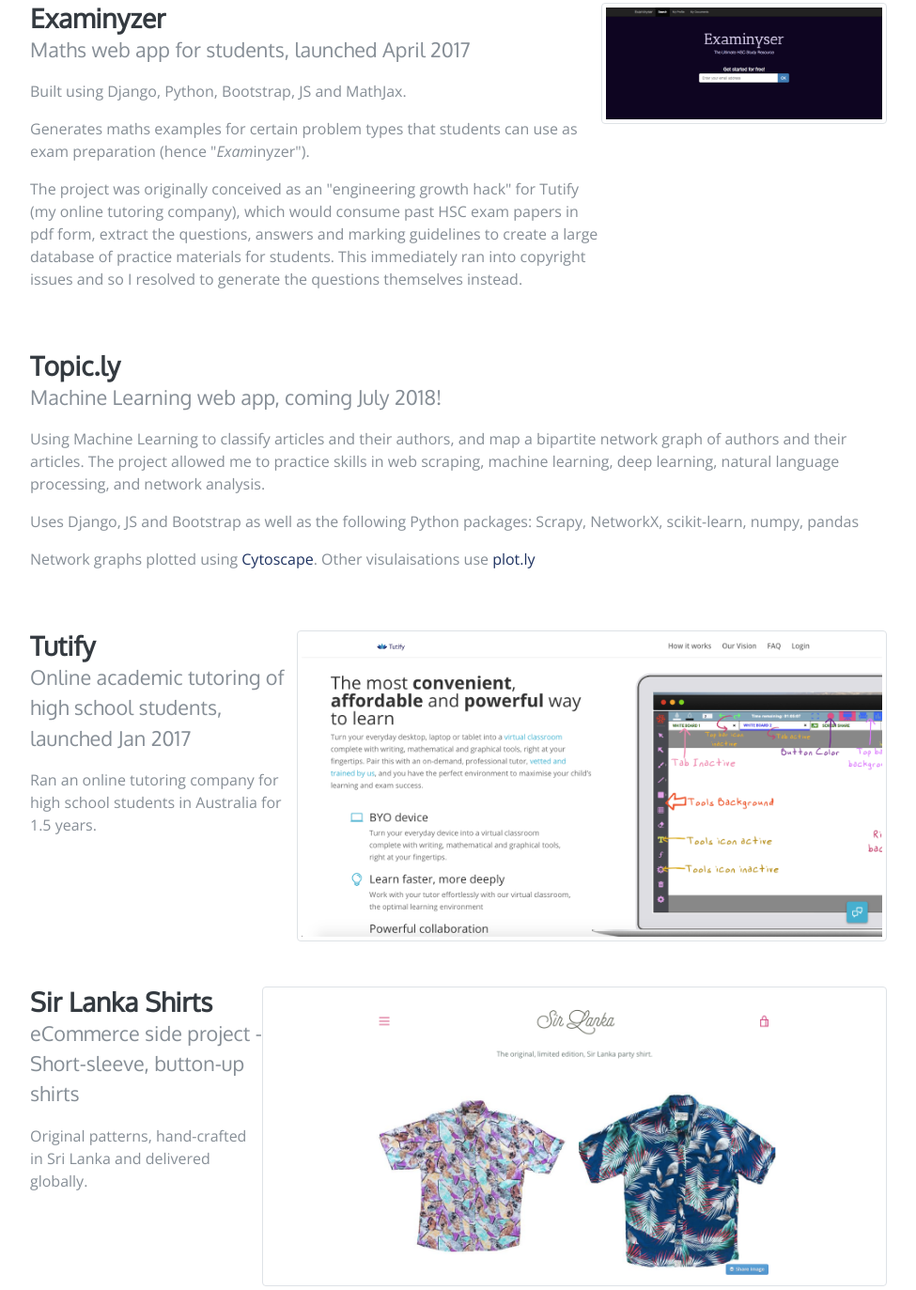
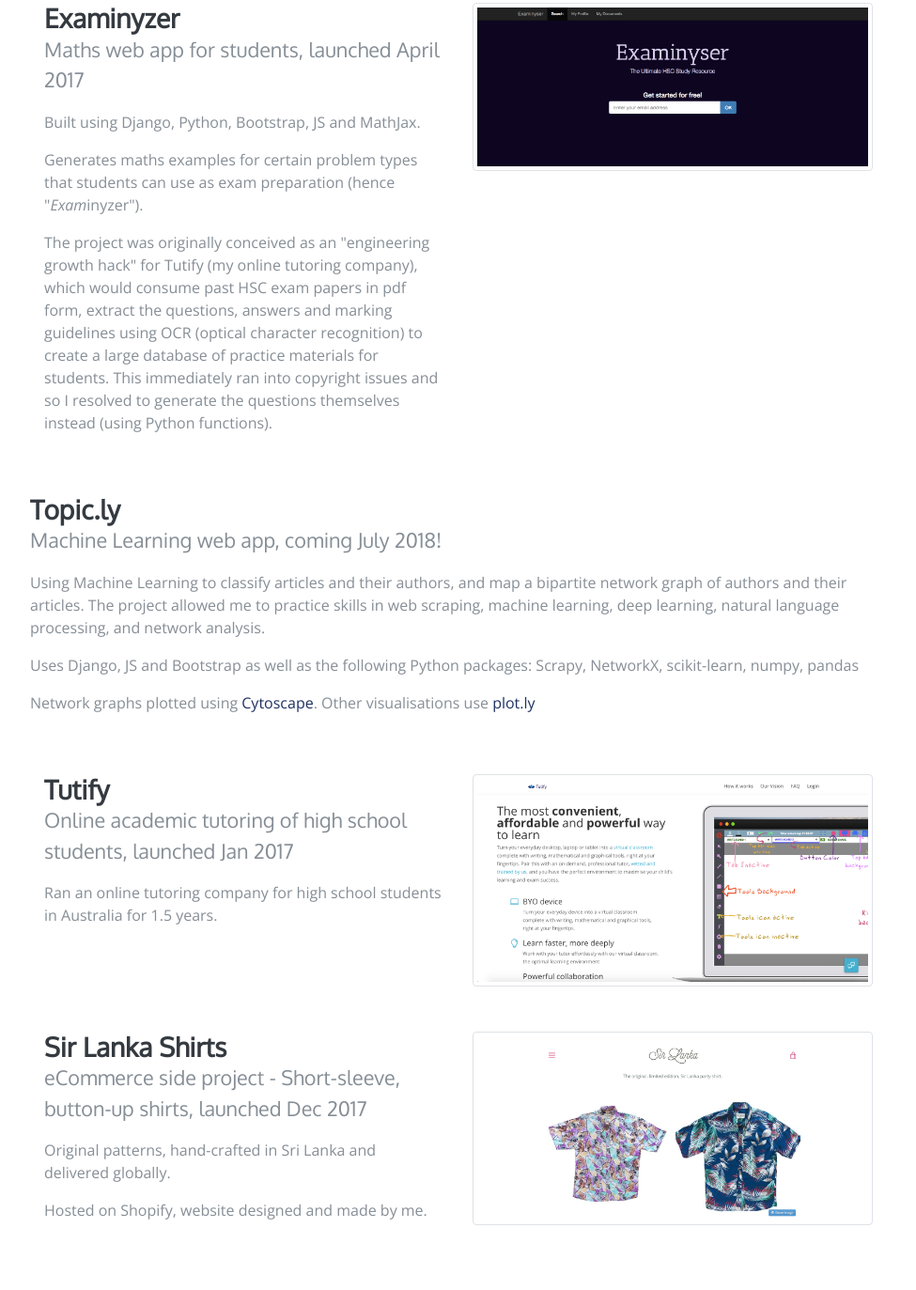
Before and after one commit to murenei/murenei.github.io, a plain HTML site: page index.html in a window 1280 px wide. Shown: the part 960-2333 px from the top of the page at 94% size, without its empty margins (288-1263 px from the left). Drawn offline with nearby package versions, Linux system fonts and the light colour scheme.

Commit message:
Fixed columns issues, typos

```diff
--- a/index.html
+++ b/index.html
@@ -110,14 +110,14 @@
           <h2 class="mb-5">Projects</h2>
 
           <div class="resume-item d-flex flex-column flex-md-row mb-5">
-            <div class="resume-content mr-auto">
+            <div class="resume-content col-md">
               <h3 class="mb-0">Examinyzer</h3>
               <div class="subheading mb-3">Maths web app for students, launched April 2017</div>
               <p>Built using Django, Python, Bootstrap, JS and MathJax.</p>
               <p>Generates maths examples for certain problem types that students can use as exam preparation (hence "<i>Exam</i>inyzer").</p>
-              <p>The project was originally conceived as an "engineering growth hack" for Tutify (my online tutoring company), which would consume past HSC exam papers in pdf form, extract the questions, answers and marking guidelines to create a large database of practice materials for students. This immediately ran into copyright issues and so I resolved to generate the questions themselves instead. </p>
+              <p>The project was originally conceived as an "engineering growth hack" for Tutify (my online tutoring company), which would consume past HSC exam papers in pdf form, extract the questions, answers and marking guidelines using OCR (optical character recognition) to create a large database of practice materials for students. This immediately ran into copyright issues and so I resolved to generate the questions themselves instead (using Python functions). </p>
             </div>
-            <div class="resume-date text-md-right">
+            <div class="col-md"> <!-- right text alignement on viewports medium (md>=992px) or larger -->
               <img class="img-thumbnail" src="img/examinyzer-homepage.png" alt-text="examinyzer-thumb"/>
             </div>
           </div>
@@ -128,7 +128,7 @@
               <div class="subheading mb-3">Machine Learning web app, coming July 2018!</div>
               <p>Using Machine Learning to classify articles and their authors, and map a bipartite network graph of authors and their articles. The project allowed me to practice skills in web scraping, machine learning, deep learning, natural language processing, and network analysis.</p>
               <p>Uses Django, JS and Bootstrap as well as the following Python packages: Scrapy, NetworkX, scikit-learn, numpy, pandas</p>
-              <p>Network graphs plotted using <a href="http://js.cytoscape.org/" target="_blank">Cytoscape</a>. Other visulaisations use <a href="https://plot.ly/python/" target="_blank">plot.ly</a></p>
+              <p>Network graphs plotted using <a href="http://js.cytoscape.org/" target="_blank">Cytoscape</a>. Other visualisations use <a href="https://plot.ly/python/" target="_blank">plot.ly</a></p>
             </div>
             <!-- <div class="resume-date text-md-right">
               <img width="200px" height="200px" src="img/RM_2_cropped.jpeg" alt-text="topicly-thumb"/>
@@ -136,27 +136,33 @@
           </div>
 
           <div class="resume-item d-flex flex-column flex-md-row mb-5">
-            <div class="resume-content mr-auto">
+            <div class="resume-content col-md">
               <h3 class="mb-0">Tutify</h3>
               <div class="subheading mb-3">Online academic tutoring of high school students, launched Jan 2017</div>
               <p>Ran an online tutoring company for high school students in Australia for 1.5 years.</p>
             </div>
-            <div class="resume-date text-md-right">
-              <img class="img-thumbnail" src="img/tutify-homepage.png" alt-text="tutify-thumb"/>
+            <div class="col-md">
+              <a href="https://tutify.com.au" target="_blank">
+                <img class="img-thumbnail" src="img/tutify-homepage.png" alt-text="tutify-thumb"/>
+              </a>
             </div>
           </div>
 
           <div class="resume-item d-flex flex-column flex-md-row mb-5">
-            <div class="resume-content mr-auto">
+            <div class="resume-content col-md">
               <h3 class="mb-0">Sir Lanka Shirts</h3>
-              <div class="subheading mb-3">eCommerce side project - Short-sleeve, button-up shirts</div>
+              <div class="subheading mb-3">eCommerce side project - Short-sleeve, button-up shirts, launched Dec 2017</div>
               <p>Original patterns, hand-crafted in Sri Lanka and delivered globally.</p>
+              <p>Hosted on Shopify, website designed and made by me.</p>
             </div>
-            <div class="resume-date text-md-right">
-              <img class="img-thumbnail" src="img/sirlankashirts.png" alt-text="sir-lanka-thumb"/>
+            <div class="col-md">
+              <a href="https://sirlankashirts.com" target="_blank">
+                <img class="img-thumbnail" src="img/sirlankashirts.png" alt-text="sir-lanka-thumb"/>
+              </a>
             </div>
           </div>
 
+<!-- ORIGINAL STYLING FROM TEMPLATE -->
           <!-- <div class="resume-item d-flex flex-column flex-md-row">
             <div class="resume-content mr-auto">
               <h3 class="mb-0">Web Design Intern</h3>
@@ -199,7 +205,17 @@
         <div class="my-auto">
           <h2 class="mb-5">Capabilities</h2>
 
-          <div class="subheading mb-3">Machine Learning</div>
+          <div class="subheading mb-3">Scripting / Programming / Automation</div>
+          <ul class="list-inline list-icons">
+            <li class="list-inline-item">
+              <i class="devicons devicon-python-plain-wordmark colored"></i>
+            </li>
+            <li class="list-inline-item">
+              <i class="devicons devicon-javascript-plain colored"></i>
+            </li>
+          </ul>
+
+          <div class="subheading mb-3">Data Science & Machine Learning</div>
           <ul class="list-inline list-icons">
             <li class="list-inline-item">
               <i class="devicons devicon-python-plain-wordmark colored"></i>
```
